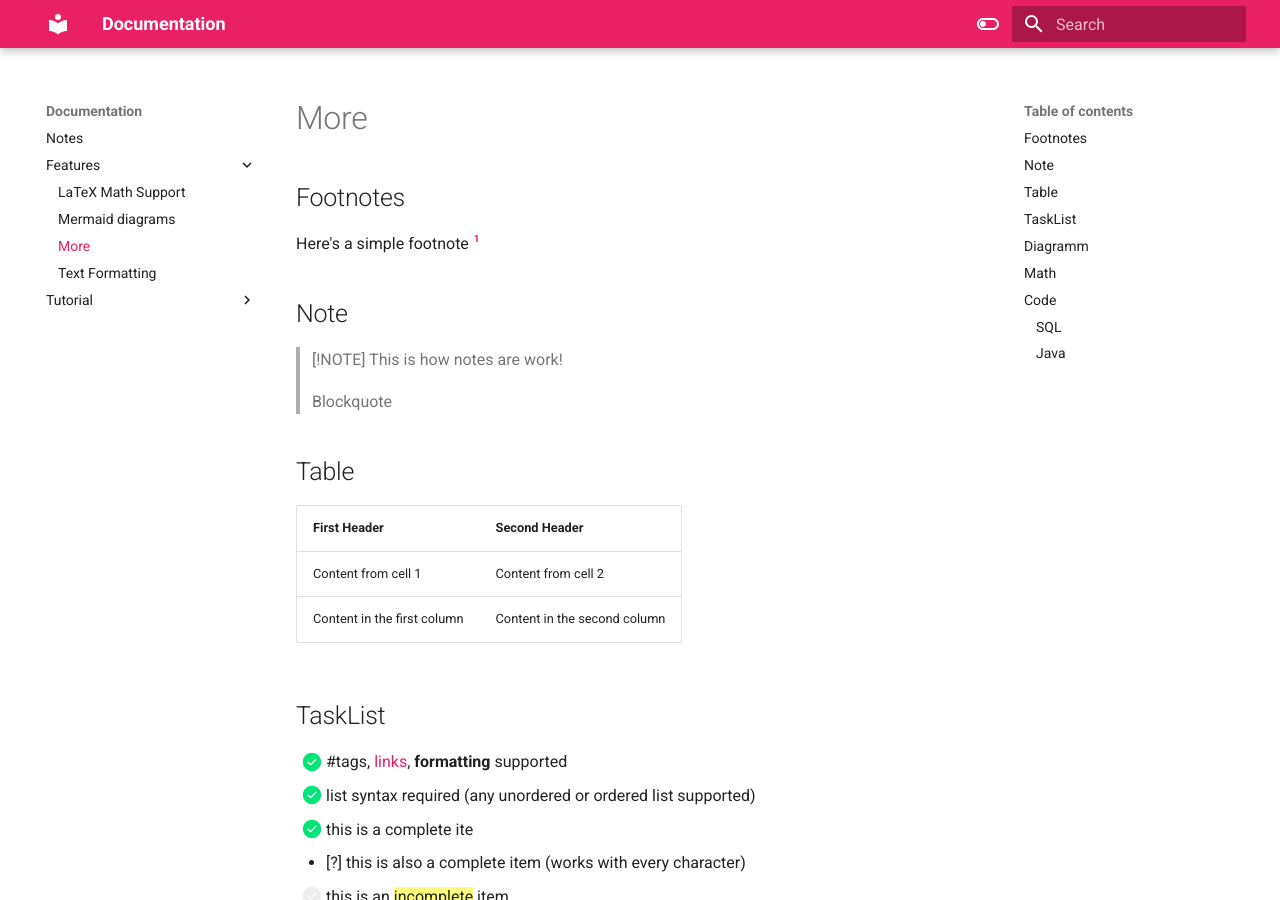
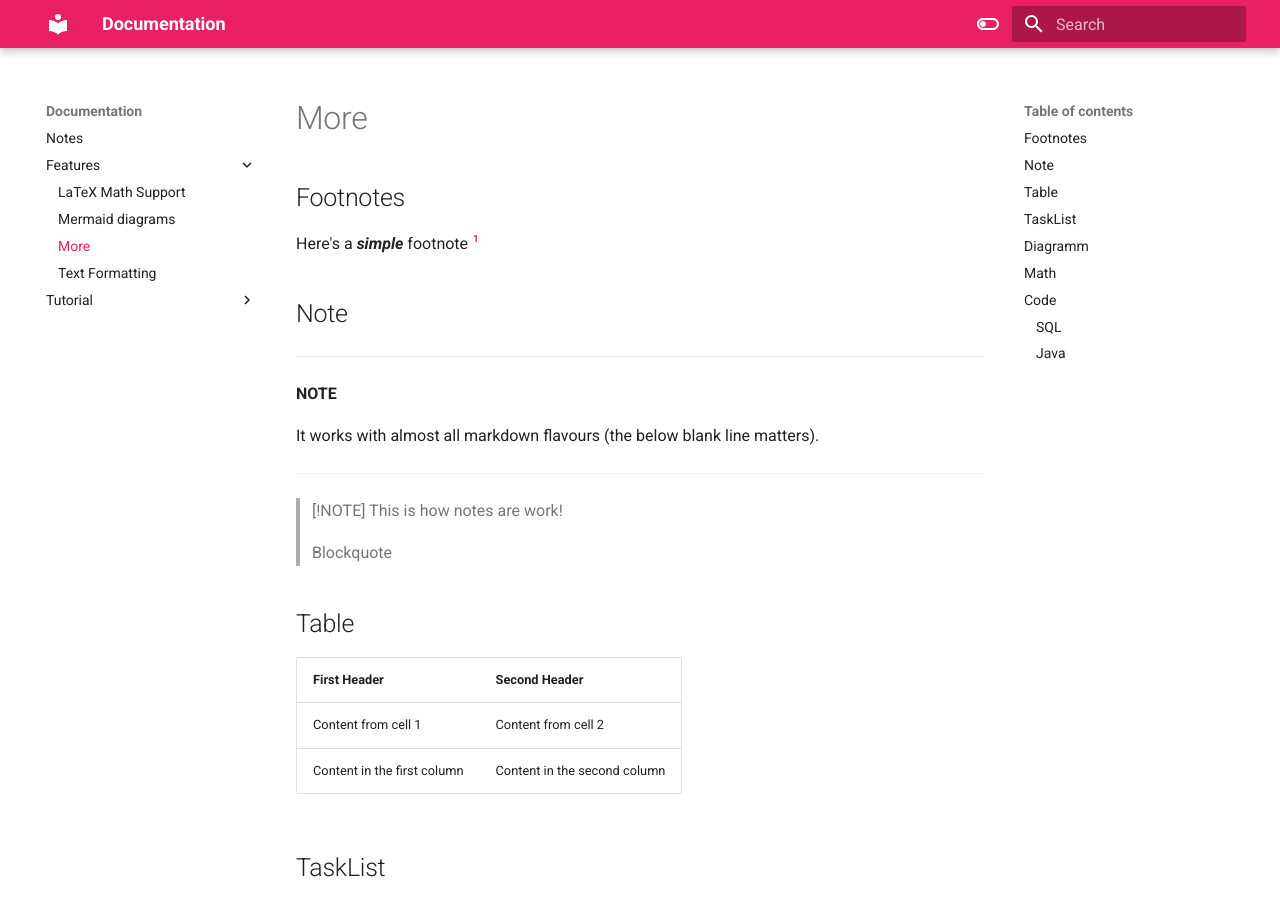
Before and after one commit to cxplonka/obsidian-publish-mkdocs, an MkDocs documentation site: the page built from docs/Features/More.md, in a window 1280 px wide and 900 px high. Built offline with MkDocs 1.6.1 and Material for MkDocs 9.7.7, drawn with Linux system fonts in a browser that asks for light colours.

Commit message:
more content

```diff
--- a/docs/Features/More.md
+++ b/docs/Features/More.md
@@ -1,10 +1,17 @@
 ## Footnotes
 
-Here's a simple footnote [^1]
+Here's a ***simple*** footnote [^1]
 
 [^1]: meaningful!
 
 ## Note
+
+---
+**NOTE**
+
+It works with almost all markdown flavours (the below blank line matters).
+
+---
 
 > [!NOTE]
 > This is how notes are work!
```
Also changed, not shown: docs/Tutorial/Setting up a model.md (+16 -0 lines), docs/index.md (+3 -1 lines).
